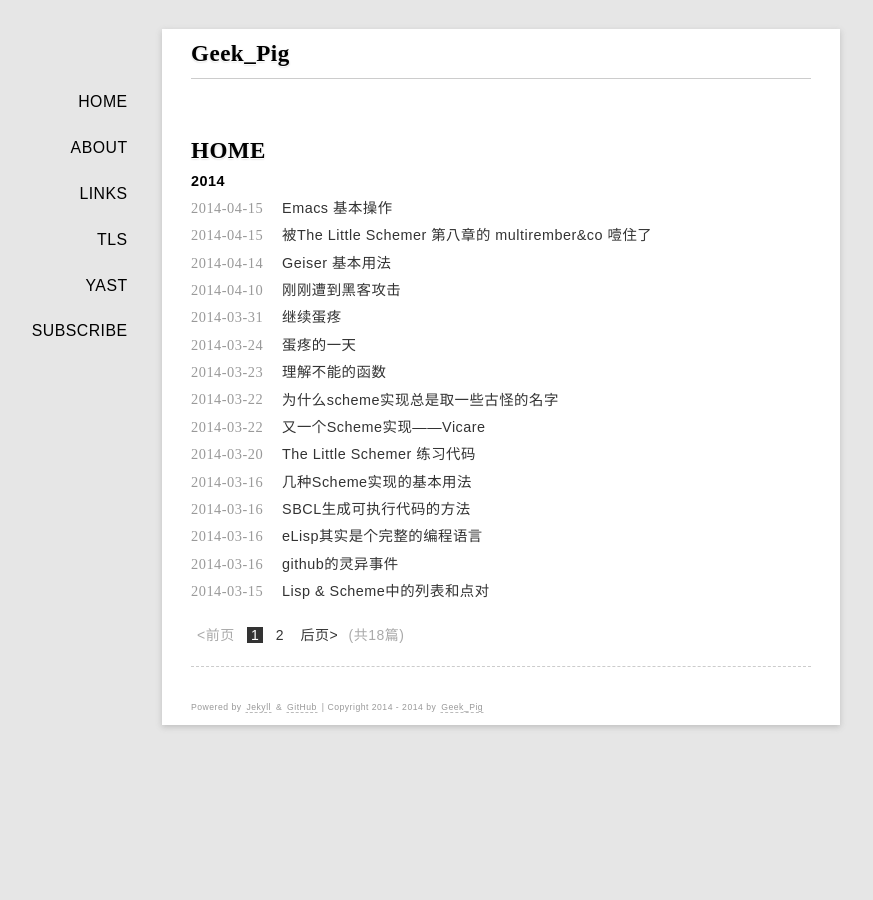
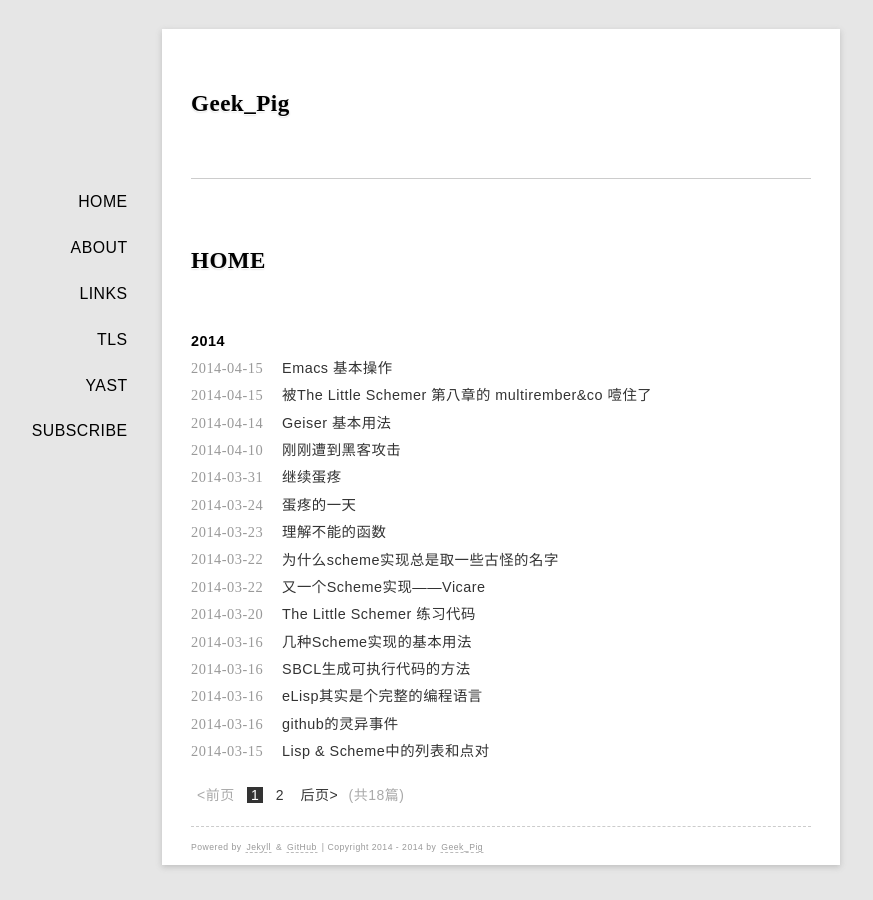
Before and after one commit to rhuichao/uternet.github.io, a Jekyll site: the page built from index.html, in a window 1280 px wide. Shown: the whole page, without its empty margins (139-1012 px from the left). Built offline with Jekyll 4.4.1, drawn with Linux system fonts in a browser that asks for light colours; some web fonts are replaced; Markdown is read by kramdown in place of the engine named in the settings; the list of posts is cut into pages by our own code.

Commit message:
new document posted

```diff
--- a/media/css/style.css
+++ b/media/css/style.css
@@ -45,7 +45,6 @@ hr {
 p {
     padding:.5em 0;
     line-height: 150%;
-    margin: 20px 0px 20px 0px;
 }
 
 
@@ -220,6 +219,7 @@ h1{
     color:#000;
     line-height: 150%;
     text-shadow: 0px 1px 0px rgb(255, 255, 255), 0px 1px 2px rgba(170, 170, 170, 0.8);
+    margin: 50px 0px 50px 0px;
 }
 
 h2{
@@ -228,6 +228,7 @@ h2{
     color:#111;
     line-height: 150%;
     text-shadow: 0px 1px 0px rgb(255, 255, 255), 0px 1px 2px rgba(170, 170, 170, 0.8);
+    margin: 50px 0px 50px 0px;
 }
 
 h3{
@@ -244,6 +245,7 @@ h4{
     color:#333;
     line-height: 150%;
     text-shadow: 0px 1px 0px rgb(255, 255, 255), 0px 1px 2px rgba(170, 170, 170, 0.8);
+    margin: 50px 0px 50px 0px;
 }
 
 embed,object,iframe{
```
